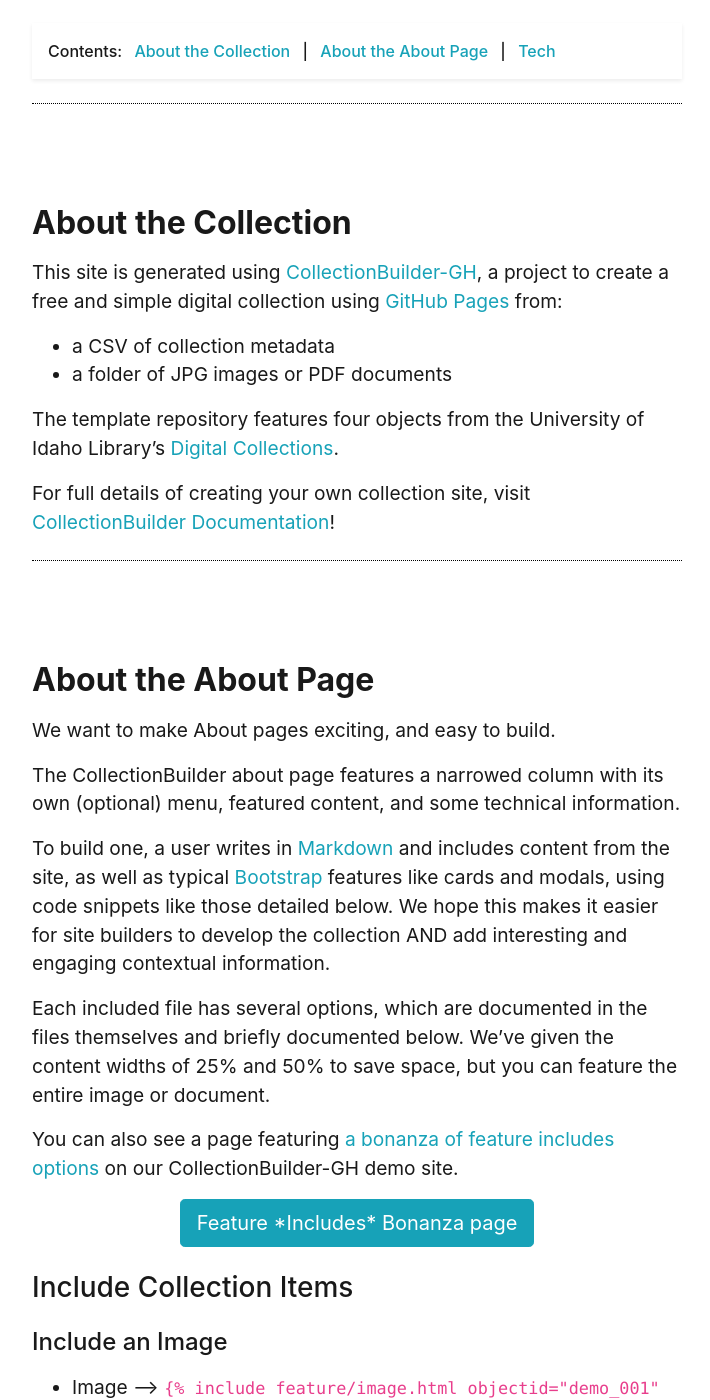
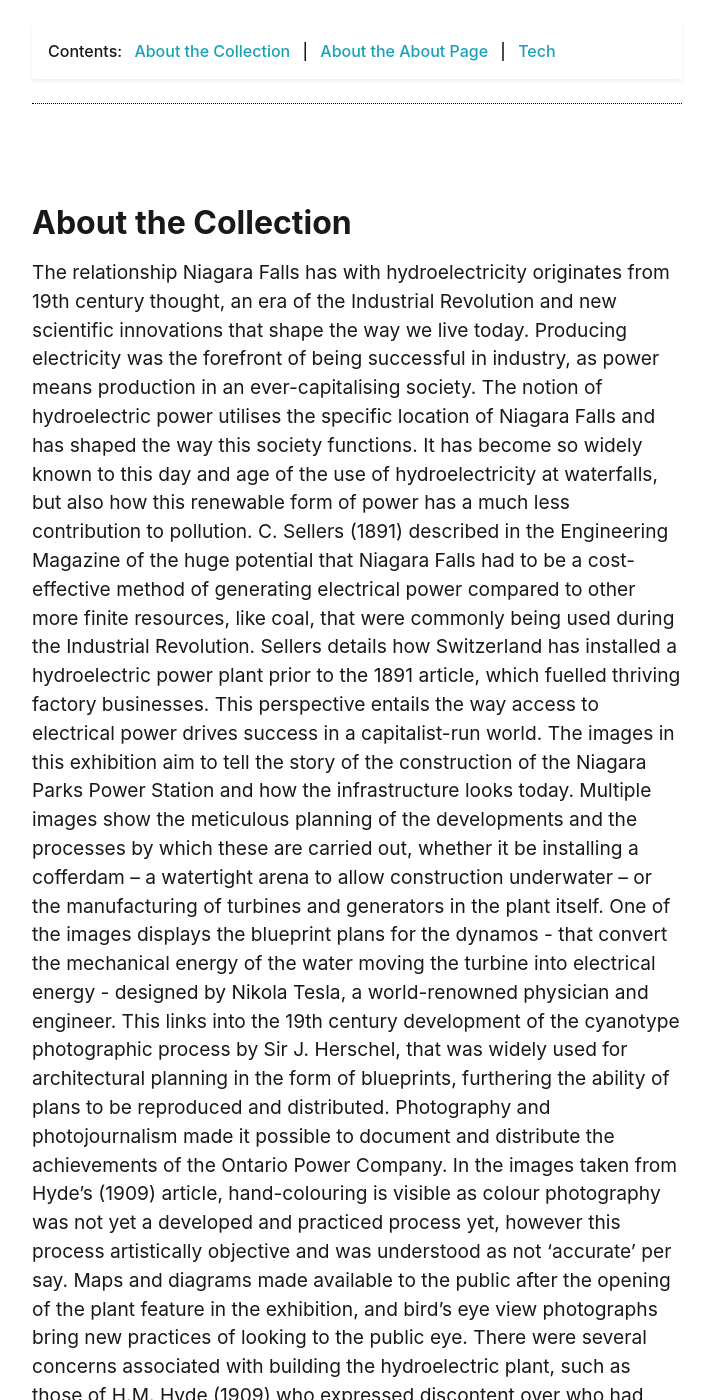
Before and after one commit to ellasexton/hydroelectric-falls, a Jekyll site: the page built from pages/about.md, in a window 1280 px wide and 1400 px high, scrolled down 469 px. Shown: the whole window, without its empty margins (283-993 px from the left). Built offline with Jekyll 4.4.1, drawn with Linux system fonts in a browser that asks for light colours; some of the changed text lies outside the part shown.

Commit message:
Update about.md

```diff
--- a/pages/about.md
+++ b/pages/about.md
@@ -14,14 +14,15 @@
 
 ## About the Collection
 
-This site is generated using [CollectionBuilder-GH](https://collectionbuilding.github.io/gh/), a project to create a free and simple digital collection using [GitHub Pages](https://pages.github.com/) from:
+The relationship Niagara Falls has with hydroelectricity originates from 19th century thought, an era of the Industrial Revolution and new scientific innovations that shape the way we live today. Producing electricity was the forefront of being successful in industry, as power means production in an ever-capitalising society. The notion of hydroelectric power utilises the specific location of Niagara Falls and has shaped the way this society functions. It has become so widely known to this day and age of the use of hydroelectricity at waterfalls, but also how this renewable form of power has a much less contribution to pollution. C. Sellers (1891) described in the Engineering Magazine of the huge potential that Niagara Falls had to be a cost-effective method of generating electrical power compared to other more finite resources, like coal, that were commonly being used during the Industrial Revolution. Sellers details how Switzerland has installed a hydroelectric power plant prior to the 1891 article, which fuelled thriving factory businesses. This perspective entails the way access to electrical power drives success in a capitalist-run world.
+The images in this exhibition aim to tell the story of the construction of the Niagara Parks Power Station and how the infrastructure looks today. Multiple images show the meticulous planning of the developments and the processes by which these are carried out, whether it be installing a cofferdam – a watertight arena to allow construction underwater – or the manufacturing of turbines and generators in the plant itself. One of the images displays the blueprint plans for the dynamos - that convert the mechanical energy of the water moving the turbine into electrical energy - designed by Nikola Tesla, a world-renowned physician and engineer. This links into the 19th century development of the cyanotype photographic process by Sir J. Herschel, that was widely used for architectural planning in the form of blueprints, furthering the ability of plans to be reproduced and distributed. Photography and photojournalism made it possible to document and distribute the achievements of the Ontario Power Company. In the images taken from Hyde’s (1909) article, hand-colouring is visible as colour photography was not yet a developed and practiced process yet, however this process artistically objective and was understood as not ‘accurate’ per say. Maps and diagrams made available to the public after the opening of the plant feature in the exhibition, and bird’s eye view photographs bring new practices of looking to the public eye.
+There were several concerns associated with building the hydroelectric plant, such as those of H.M. Hyde (1909) who expressed discontent over who had control over the natural resource of water. Hyde’s article discusses the ability that wealthy men have to exploit water resources to benefit themselves financially by privatising public lands and waters, and by using rivers as waste disposal sites, polluting the water. Wealthy men profiting from capitalism govern the production and distribution of generated power and water usage. Gender normative roles dictate the involvement women could have with the scientific industry as men held the position of privilege. Women were only employed in lower paid, customer-facing roles, to deal with phone calls the company may receive, or conduct household appliance demonstrations, or by operating switchboards in the plant. With limited access to higher education, women were unable to enter the higher pay, male dominated workforce of managerial roles and the field of science.
+Some environmental concerns for impact that intense human activity would have on the falls are addressed by A.D. Adams in 1906. Adams (1906) suggests extensive human activity could risk the falls running dry – shown by the images comparing Niagara in full flow and then impacted by an ice blockage. His concern was the wreckage of one of the natural wonders of the world – how it would no longer be natural under human impact. In the Niagara Parks Power Station, the displays provided information on Indigenous people’s connection to the water as part of their life and spirituality, providing life-giving energy and healing properties. The Elliot Page and Ian Daniels’ film ‘There’s Something in The Water’ (2019) describes the institutionalised environmental racism that government and corporations perpetuate against Indigenous and racialised communities when it comes to ownership, land usage, and controlling water resources. This documentary echoes concerns of water being controlled by government with the consideration of the impact on marginalised communities in the Canadian neo-colonial context.
 
-- a CSV of collection metadata
-- a folder of JPG images or PDF documents
-
-The template repository features four objects from the University of Idaho Library's [Digital Collections](https://www.lib.uidaho.edu/digital).
-
-For full details of creating your own collection site, visit [CollectionBuilder Documentation](https://collectionbuilder.github.io/cb-docs/)!
-
-<!-- IMPORTANT!!! DELETE this comment and the include below when you are finished editing this page for your collection. The include below introduces about page features. They will show up on your collection's about page until you delete it.  -->
-{% include cb/about_the_about.md %}
+References:
+1.	Nunn, P. N. (1906). Hydro-Electric Enterprise in Canada. The Canadian Engineer, Toronto. http://hdl.handle.net/10464/13152
+2.	Sellers, C. (1891). How Niagara's Power Will be Utilized. Engineering Magazine, September 1891, pp. 803-816. http://hdl.handle.net/10464/13172
+3.	The Electrical World Magazine (1897). The Electrical Features of Niagara. The Electrical World, Vol. XXIX No. 23, 719-734. http://hdl.handle.net/10464/13181
+4.	Alton, A. D. (1906). Niagara Falls Already Ruined. The Technical World Magazine, pp. 115-124. http://hdl.handle.net/10464/13183
+5.	Hyde, H. M. (1909). Who Owns the Earth and How Did They Get it? The Technical World Magazine, Volume X no. 6, pp. 553-562. http://hdl.handle.net/10464/13187
+6.	Page, E., & Daniel, I. (2019). There’s Something in The Water. Place of publication not identified: Two Weeks’ Notice LLC. https://ocul-bu.primo.exlibrisgroup.com/permalink/01OCUL_BU/3kjbnu/alma991009191493405152
```
